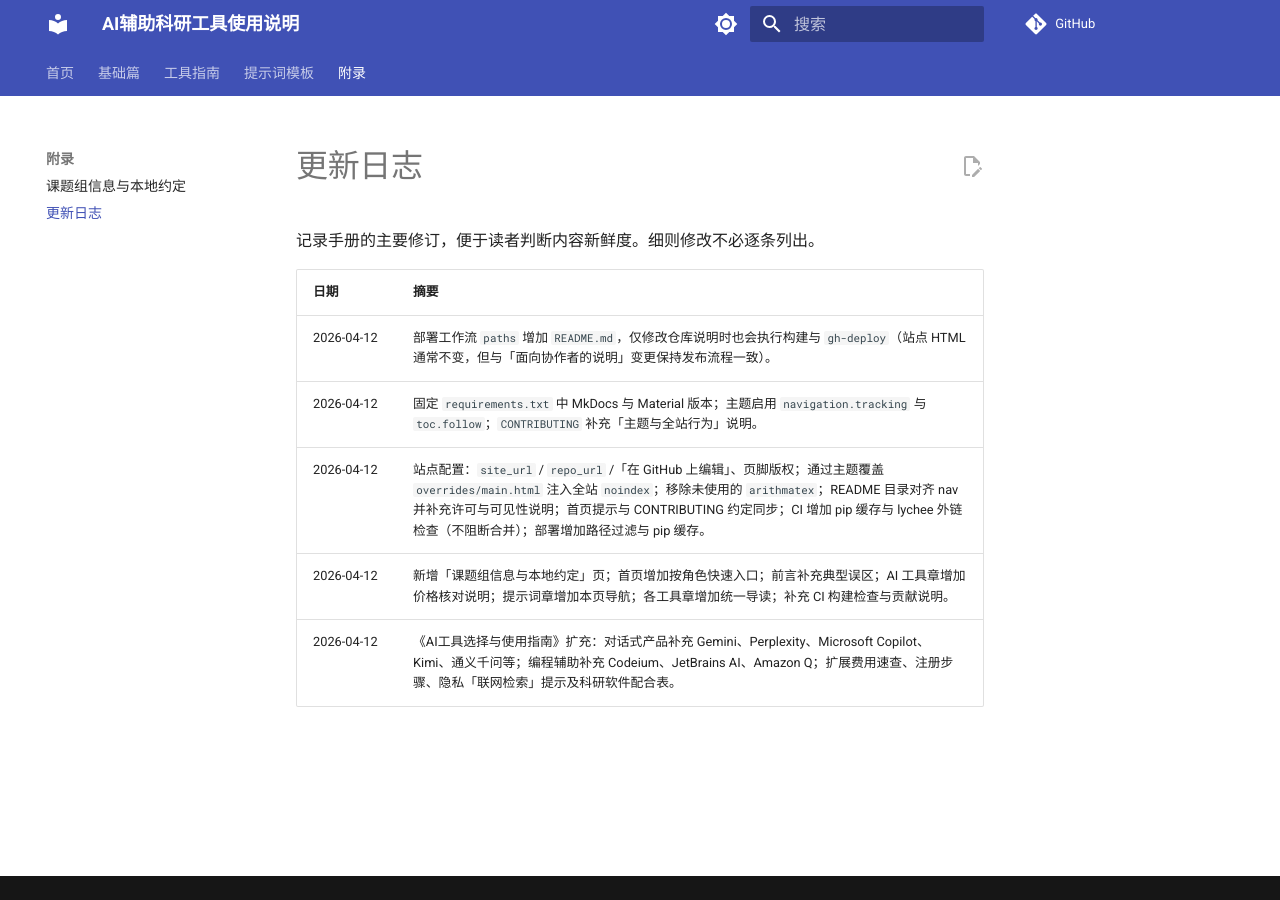
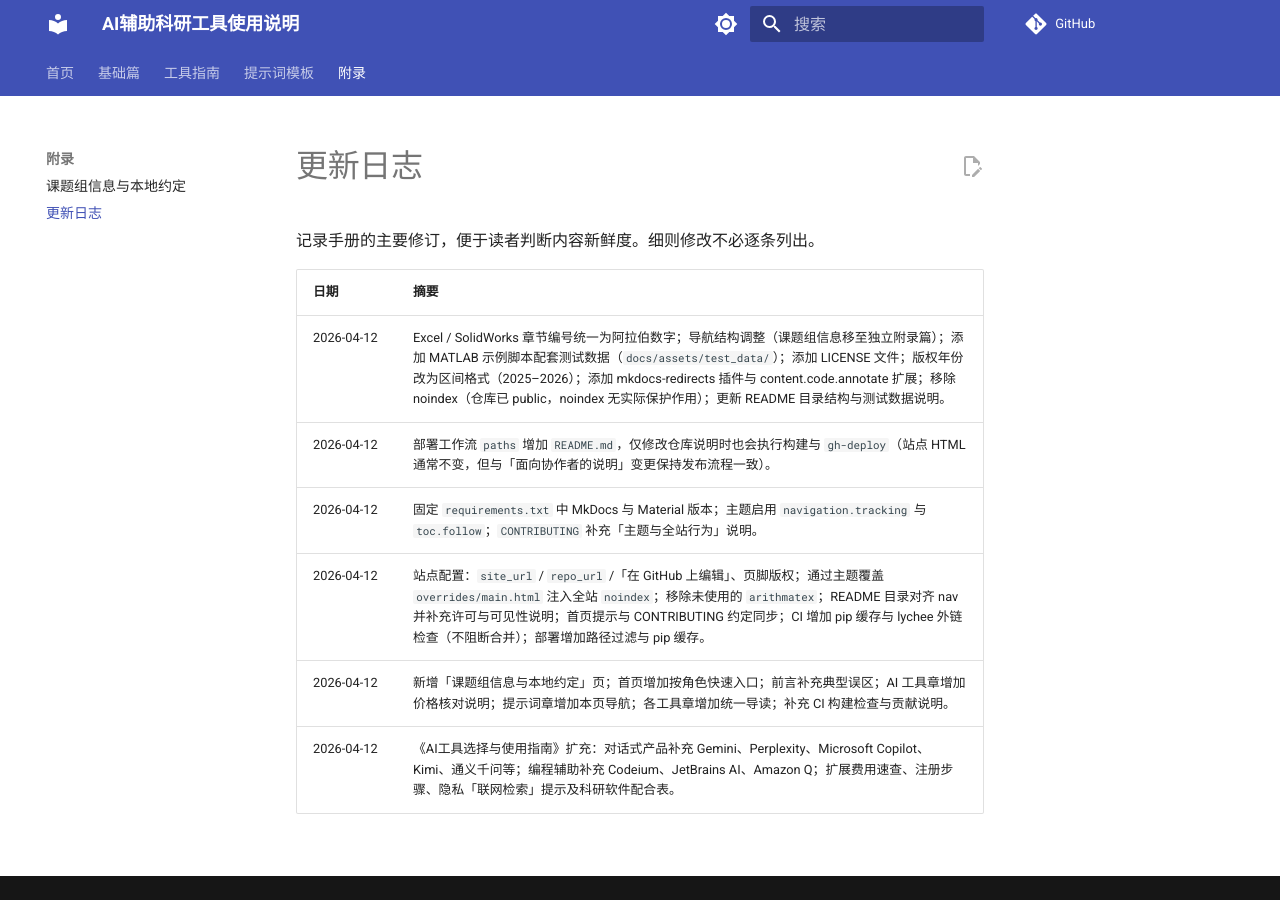
Before and after one commit to 2Dmaterial-lab/AIUserManual, an MkDocs documentation site: the page built from docs/changelog.md, in a window 1280 px wide. Built offline with MkDocs 1.6.1 and Material for MkDocs 9.7.7, drawn with Linux system fonts in a browser that asks for light colours; comment, search, counter and statistics services are not loaded.

Commit message:
docs: 更新日志补充本次修订记录

```diff
--- a/docs/changelog.md
+++ b/docs/changelog.md
@@ -4,6 +4,7 @@
 
 | 日期 | 摘要 |
 |------|------|
+| 2026-04-12 | Excel / SolidWorks 章节编号统一为阿拉伯数字；导航结构调整（课题组信息移至独立附录篇）；添加 MATLAB 示例脚本配套测试数据（`docs/assets/test_data/`）；添加 LICENSE 文件；版权年份改为区间格式（2025–2026）；添加 mkdocs-redirects 插件与 content.code.annotate 扩展；移除 noindex（仓库已 public，noindex 无实际保护作用）；更新 README 目录结构与测试数据说明。 |
 | 2026-04-12 | 部署工作流 `paths` 增加 `README.md`，仅修改仓库说明时也会执行构建与 `gh-deploy`（站点 HTML 通常不变，但与「面向协作者的说明」变更保持发布流程一致）。 |
 | 2026-04-12 | 固定 `requirements.txt` 中 MkDocs 与 Material 版本；主题启用 `navigation.tracking` 与 `toc.follow`；`CONTRIBUTING` 补充「主题与全站行为」说明。 |
 | 2026-04-12 | 站点配置：`site_url` / `repo_url` /「在 GitHub 上编辑」、页脚版权；通过主题覆盖 `overrides/main.html` 注入全站 `noindex`；移除未使用的 `arithmatex`；README 目录对齐 nav 并补充许可与可见性说明；首页提示与 CONTRIBUTING 约定同步；CI 增加 pip 缓存与 lychee 外链检查（不阻断合并）；部署增加路径过滤与 pip 缓存。 |
```
